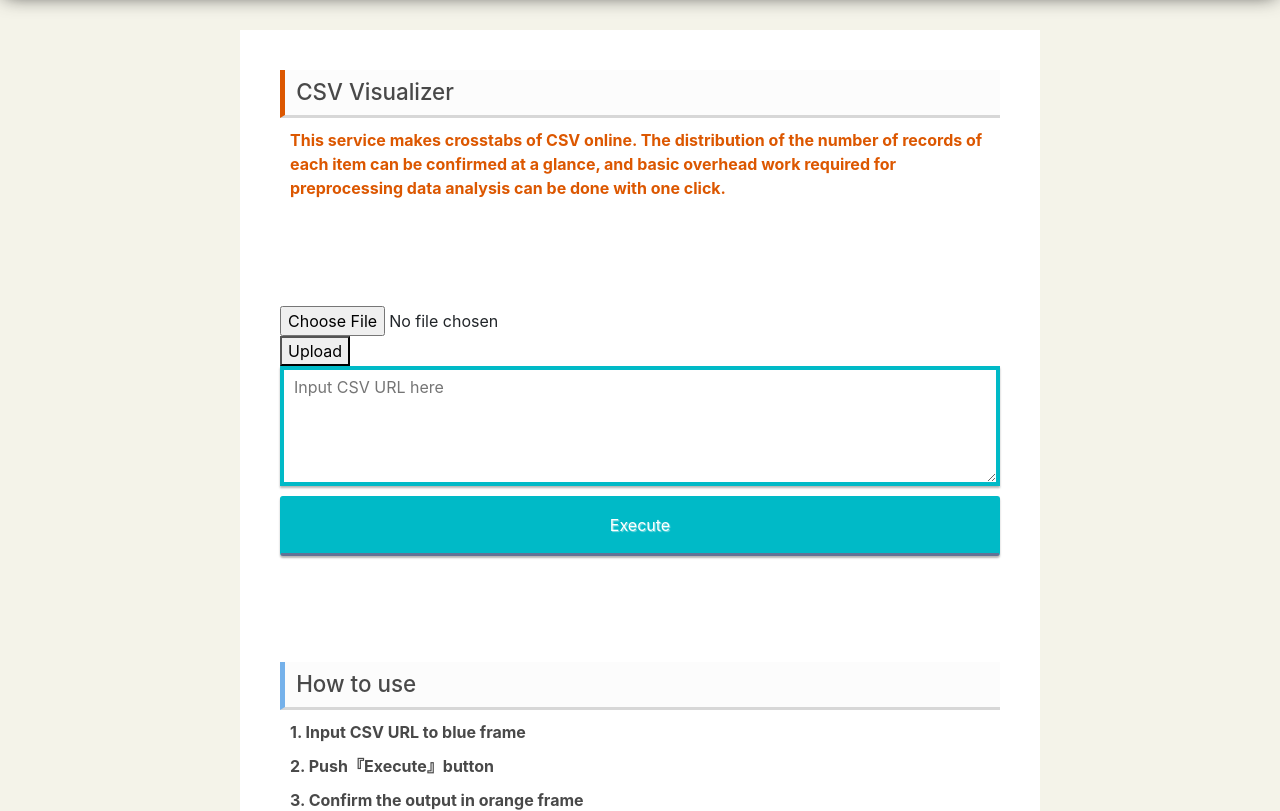
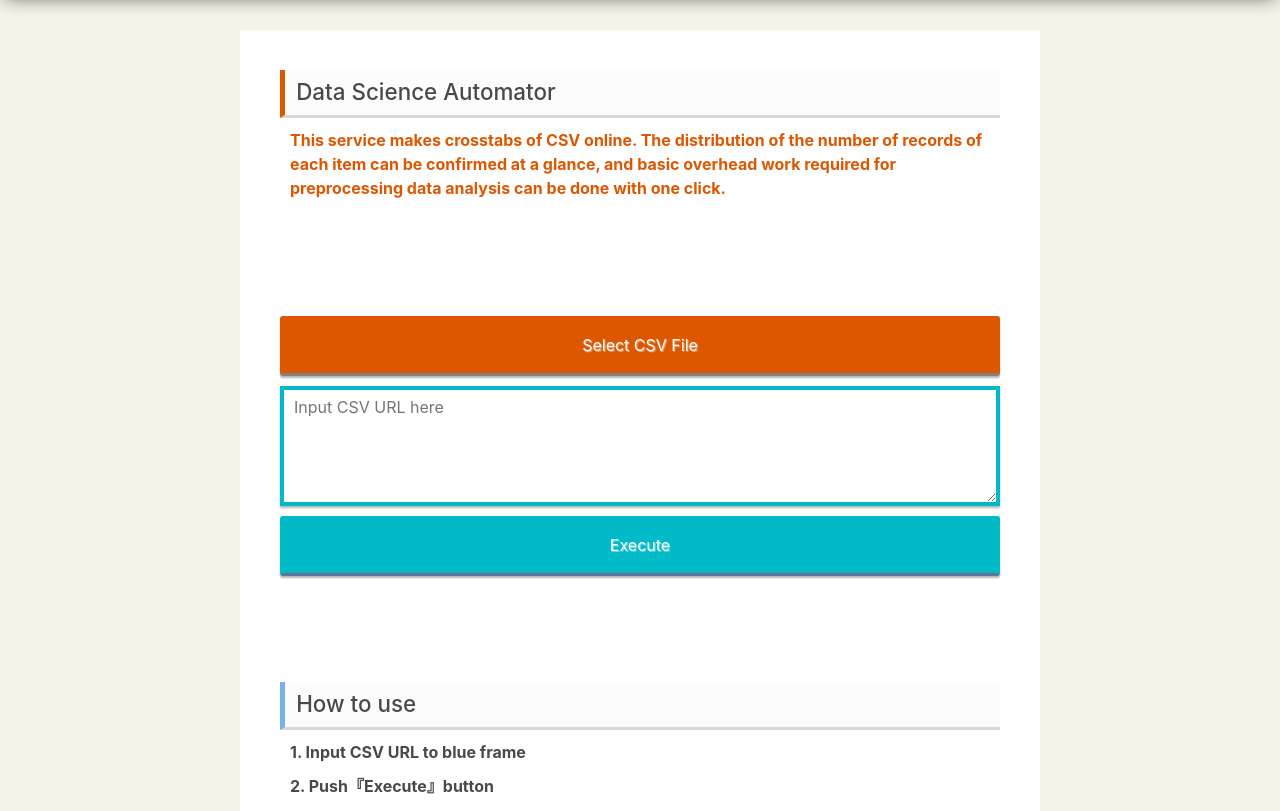
Before and after one commit to corptechbird/tools, a Django app: page /tools/ in a window 1280 px wide. Shown: the part 50-861 px from the top of the page. Run offline with Django 3.2, Linux system fonts and the light colour scheme; some libraries are stand-ins or nearby versions.

Commit message:
Update csv select

```diff
--- a/tools/static/tools/style.css
+++ b/tools/static/tools/style.css
@@ -60,8 +60,23 @@ textarea.csv_url {
 textarea.csv_url:focus {
   outline: 0;
 }
-input.csv_submit{
+.csv_submit{
+  text-align: center;
+  margin-top: 10px;
+}
+#csv_button {
+  display: none;
+
+}
+label.json_download input {
+  display: none;
+}
+label.json_download {
+  line-height: 40px;
+}
+.csv_submit{
   height: 60px;
+  width: 100%;
   text-decoration: none;
   border: solid 1px rgba(0, 186, 199, 1);
   border-radius: 3px;
@@ -77,10 +92,10 @@ input.csv_submit{
   border-radius: 3px;
   text-shadow: 1px 1px 1px rgba(255, 255, 255, 0.5);
 }
-input.csv_submit:focus {
+.csv_submit:focus {
   outline: 0;
 }
-input.csv_submit:active   {
+.csv_submit:active   {
   -ms-transform: translateY(4px);
   -webkit-transform: translateY(4px);
   transform: translateY(4px);
--- a/tools/templates/tools/visualizer_index.html
+++ b/tools/templates/tools/visualizer_index.html
@@ -39,6 +39,15 @@
             $.magnificPopup.close();
         });
     });
+
+    $(function() {
+        $('#submit_label').on("change", function() {
+            var file = this.files[0];
+            if(file != null) {
+                $('#csv_button').css('display','block');
+            }
+        });
+    });
     </script>
 </head>
 <body>
@@ -48,7 +57,7 @@
     </div>
     <div id="main">
         <div id="container">
-            <h1 class="title">CSV Visualizer</h1>
+            <h1 class="title">Data Science Automator</h1>
             <div class="caption">This service makes crosstabs of CSV online.
                 The distribution of the number of records of each item can be confirmed at a glance,
                 and basic overhead work required for preprocessing data analysis can be done with one click.
@@ -62,12 +71,9 @@
             </script>
             <form method="post" enctype="multipart/form-data">
                 {% csrf_token %}
-                <input type="file" name="myfile">
-                <button type="submit">Upload</button>
-              </form>
-              {% if uploaded_file_url %}
-                <p>File uploaded at: <a href="{{ uploaded_file_url }}">{{ uploaded_file_url }}</a></p>
-              {% endif %}
+                <label class="json_download" for="submit_label">Select CSV File<input id="submit_label" type="file" name="myfile"></label>
+                <button id="csv_button" class="json_download" type="submit">Execute</button>
+            </form>
             <form action="" method="get">
                 <div><textarea class="csv_url" type="text" name="csv_url" rows="4" placeholder="Input CSV URL here" autocomplete="off">{{ csv_url }}</textarea></div>
                 <div><input class="csv_submit" type="submit" value="Execute"></div>
--- a/tools/views.py
+++ b/tools/views.py
@@ -11,14 +11,37 @@ message = []
 csv = ""
 data = {}
 
-def analyze(csv_url):
+def localanalyze(csv_url):
+    dataFrame = None
+    global csv
+    csv = csv_url
+    x = []
+    # try:
+    csv_url = "http://techbird.site:8080/static/tools/media/" + csv_url
+    dataFrame = pd.read_csv(csv_url, error_bad_lines=False, encoding='utf-8')
+    print(dataFrame)
+    global data
+    data = dataFrame
+    for column in dataFrame:
+        y = []
+        y.append(column)
+        y.append(dataFrame[column].value_counts())
+        x.append(y)
+    global message
+    message = x
+    # except:
+    #     pass
+    # finally:
+    #     pass
+    return x
+
+def remoteanalyze(csv_url):
     dataFrame = None
     global csv
     csv = csv_url
     x = []
     try:
-        csv_url = "http://techbird:8080/static/tools/media/" + csv_url
-        dataFrame = pd.read_csv(csv_url, error_bad_lines=False, encoding='utf-8')
+        dataFrame = pd.read_csv(csv_url, encoding='utf-8')
         global data
         data = dataFrame
         for column in dataFrame:
@@ -90,7 +113,7 @@ def visualizer_index(request):
     text = ""
     csv_url = ""
     if(request.GET.get('csv_url')):
-        text = analyze(request.GET.get('csv_url'))
+        text = remoteanalyze(request.GET.get('csv_url'))
         csv_url = request.GET.get('csv_url')
     else:
         text = None
@@ -101,7 +124,7 @@ def visualizer_index(request):
         myfile = request.FILES['myfile']
         fs = FileSystemStorage()
         filename = fs.save(myfile.name, myfile)
-        text = analyze(filename)
+        text = localanalyze(filename)
         fs.delete(myfile.name)
         return render(request, 'tools/visualizer_index.html', {
             'text': text
```
Also changed, not shown: 3 other files.
